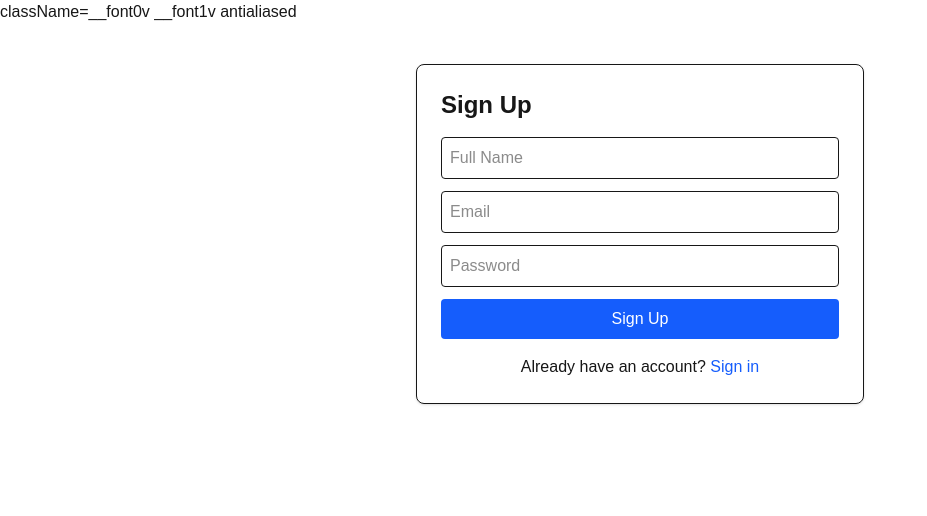
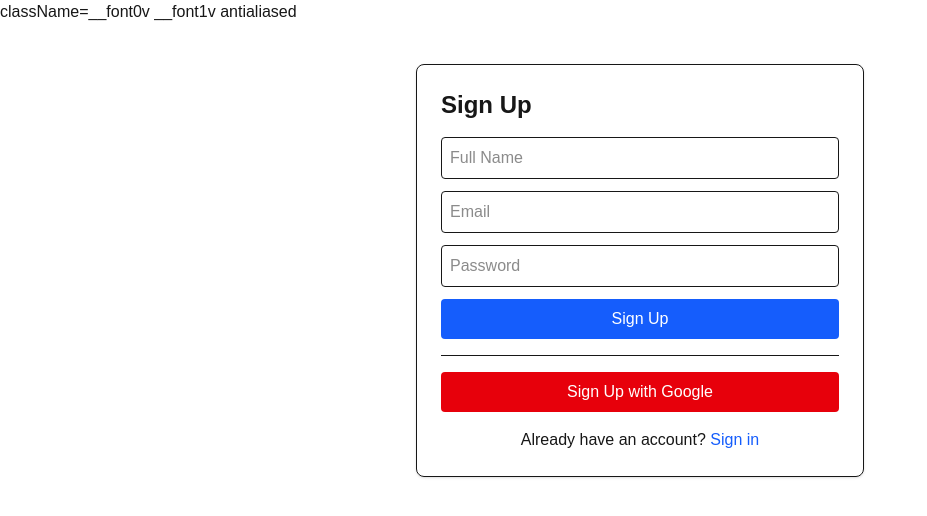
Before and after one commit to VBrachos/changeyourlife, a Next.js app: page /signup in a window 1280 px wide. Shown: the top 516 px of the page, without its empty margins (0-927 px from the left). Built offline with nearby package versions, Linux system fonts and the light colour scheme; no server answers.

Commit message:
signup with google

```diff
--- a/app/signup/page.js
+++ b/app/signup/page.js
@@ -2,7 +2,8 @@
 
 import { useState } from "react";
 import { auth } from "../lib/firebaseConfig";
-import { createUserWithEmailAndPassword, updateProfile } from "firebase/auth";
+import { createUserWithEmailAndPassword, updateProfile, GoogleAuthProvider,
+    signInWithPopup } from "firebase/auth";
 import { useRouter } from "next/navigation";
 import { useDispatch } from "react-redux";
 import { setUser } from "../store/userSlice";
@@ -14,6 +15,7 @@ export default function Signup() {
   const [error, setError] = useState(null);
   const router = useRouter();
   const dispatch = useDispatch();
+  const googleProvider = new GoogleAuthProvider();
 
   const handleSignup = async (e) => {
     e.preventDefault();
@@ -41,6 +43,29 @@ export default function Signup() {
       setError(error.message);
     }
   };
+
+  // Google Signup/Login
+  const handleGoogleLogin = async () => {
+    try {
+      const result = await signInWithPopup(auth, googleProvider);
+      const user = result.user;
+
+      // Save user to Redux store
+      dispatch(
+        setUser({
+          uid: user.uid,
+          email: user.email,
+          displayName: user.displayName,
+          photoURL: user.photoURL,
+        })
+      );
+
+      router.push("/about"); // Redirect after login
+    } catch (error) {
+      setError(error.message);
+    }
+  };
+
 
   return (
     <div className="max-w-md mx-auto mt-10 p-6 border rounded-lg shadow">
@@ -75,6 +100,13 @@ export default function Signup() {
           Sign Up
         </button>
       </form>
+
+      <hr className="my-4" />
+
+        <button onClick={handleGoogleLogin} className="w-full bg-red-600 text-white p-2 rounded">
+        Sign Up with Google
+        </button>
+
       <p className="mt-4 text-center">
         Already have an account? <a href="/signin" className="text-blue-600">Sign in</a>
       </p>
```
